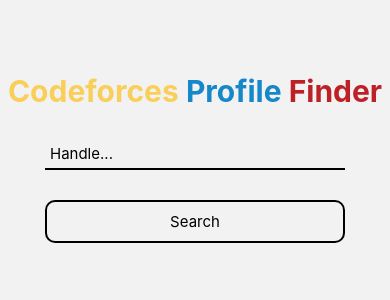
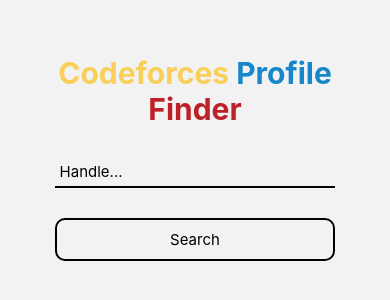
Before and after one commit to nobelsu/cfstats, a React Native app: screen / in a window 390 px wide. Shown: the part 264-564 px from the top of the page. Built offline with nearby package versions, Linux system fonts and the light colour scheme.

Commit message:
Fixed some formatting

```diff
--- a/components/Error.js
+++ b/components/Error.js
@@ -4,10 +4,11 @@
 export default function Error({ navigation, route }) {
   return (
     <View style={styles.container}>
+      <View style={styles.container2}>
         <Text style={styles.errort}>
           "
           <Text style={{ fontWeight: "bold", color: "#BD2026" }}>
-          {route.params.handle}
+            {route.params.handle.trim()}
           </Text>
           " is not a valid handle!
         </Text>
@@ -20,5 +21,6 @@
           <Text style={styles.btn}>Return</Text>
         </Pressable>
       </View>
+    </View>
   );
 }
--- a/components/Home.js
+++ b/components/Home.js
@@ -1,17 +1,12 @@
-import { StyleSheet, View, Text, TextInput, Pressable } from "react-native";
-import { useState, useEffect } from "react";
+import { View, Text, TextInput, Pressable } from "react-native";
+import { useState } from "react";
 import { styles } from "../styles";
-import * as Crypto from "expo-crypto";
-import { BASE_URL, KEY, SECRET } from "@env";
 
 export default function Home({ navigation }) {
   const BASE = process.env.BASE_URL;
   const [handle, changehand] = useState("");
 
   async function pressBtn() {
-    // changesub("red");
-    // changetex("white");
-    console.log(handle);
     if (handle != "") {
       const infoURL = BASE + "user.info?handles=" + handle;
       let response = await fetch(infoURL);
@@ -25,13 +20,9 @@
     changehand("");
   }
 
-  // useEffect(() => {
-  //   changesub("white");
-  //   changetex("black");
-  // });
-
   return (
     <View style={styles.container}>
+      <View style={styles.container2}>
         <Text style={styles.title}>
           <Text style={{ color: "#F9CF59" }}>Codeforces</Text>{" "}
           <Text style={{ color: "#1687C8" }}>Profile</Text>{" "}
@@ -53,5 +44,6 @@
           <Text style={styles.btn}>Search</Text>
         </Pressable>
       </View>
+    </View>
   );
 }
--- a/components/Profile.js
+++ b/components/Profile.js
@@ -1,15 +1,7 @@
-import {
-  StyleSheet,
-  View,
-  Text,
-  TextInput,
-  Pressable,
-  Image,
-} from "react-native";
+import { View, Text, Pressable, Image } from "react-native";
 import { useState, useEffect } from "react";
 import { styles } from "../styles";
 import * as Crypto from "expo-crypto";
-import { BASE_URL, KEY, SECRET } from "@env";
 
 export default function Profile({ navigation, route }) {
   const BASE = process.env.BASE_URL;
@@ -19,8 +11,8 @@
   const [hand, changeHand] = useState(route.params.handle);
   const [rating, changeRating] = useState("Unrated");
   const [upRank, changeUpRank] = useState("Unranked");
-  const [org, changeOrg] = useState("NA");
-  const [country, changeCount] = useState("NA");
+  const [org, changeOrg] = useState("N/A");
+  const [country, changeCount] = useState("N/A");
   const [imgurl, changeImg] = useState("");
 
   async function encrypt(mes) {
@@ -52,9 +44,10 @@
 
   return (
     <View style={styles.container}>
+      <View style={styles.container2}>
         <Image
           source={{ uri: imgurl }}
-        style={{ width: "25%", aspectRatio: 1, marginBottom: 20 }}
+          style={{ width: "30%", aspectRatio: 1, marginBottom: 20 }}
         />
         <View style={{ marginBottom: 30 }}>
           <Text style={styles.title}>{hand}</Text>
@@ -81,5 +74,6 @@
           <Text style={styles.btn}>Return</Text>
         </Pressable>
       </View>
+    </View>
   );
 }
--- a/styles.js
+++ b/styles.js
@@ -6,6 +6,12 @@
     flex: 1,
     alignItems: "center",
     width: "100%",
+  },
+  container2: {
+    justifyContent: "center",
+    flex: 1,
+    alignItems: "center",
+    width: "90%",
   },
   title: {
     textAlign: "center",
```
Lines whose indentation alone changed are shown as unchanged.
